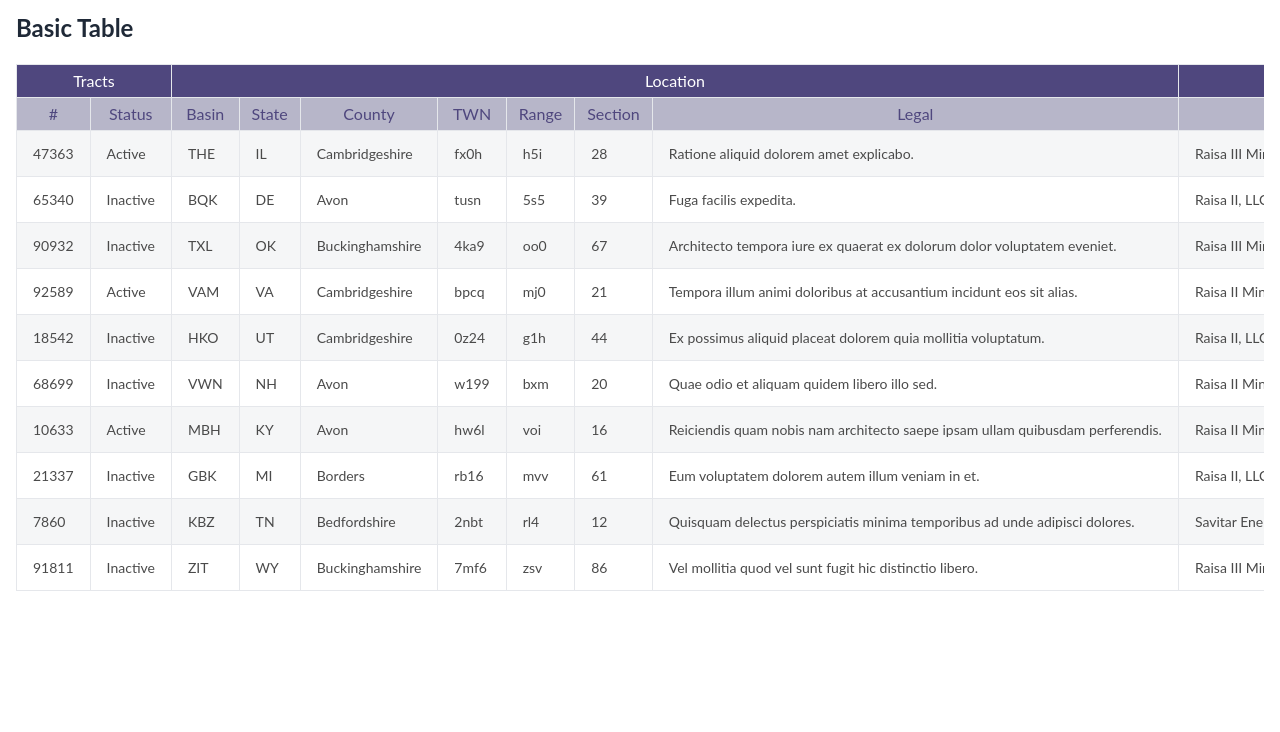
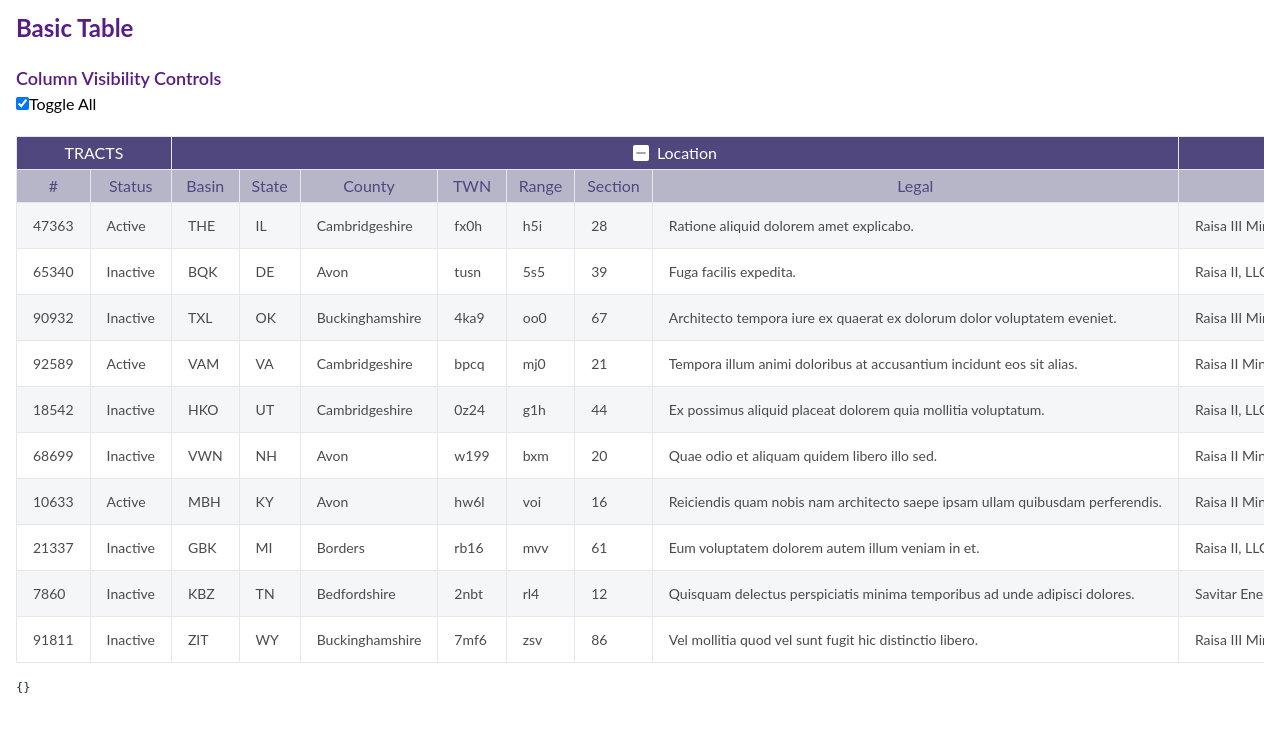
Before and after one commit to AgkTF/react-table-demo, a React (Create React App) app: page / in a window 1280 px wide. Shown: the top 732 px of the page. Built offline with nearby package versions, Linux system fonts and the light colour scheme.

Commit message:
An attempt at column visibility.

```diff
--- a/package.json
+++ b/package.json
@@ -3,6 +3,7 @@
   "version": "0.1.0",
   "private": true,
   "dependencies": {
+    "@heroicons/react": "^2.0.12",
     "@tanstack/react-table": "^8.5.15",
     "@testing-library/jest-dom": "^5.16.5",
     "@testing-library/react": "^13.4.0",
--- a/src/components/BasicTable/BasicTable.tsx
+++ b/src/components/BasicTable/BasicTable.tsx
@@ -4,8 +4,10 @@ import {
   getCoreRowModel,
   useReactTable,
 } from '@tanstack/react-table';
+import { useState } from 'react';
 import { Tract } from '../../types';
 import { createTracts } from '../../utils';
+import { CollapsibleHeader } from '../CollapsibleHeader/CollapsibleHeader';
 
 const columnHelper = createColumnHelper<Tract>();
 const columns = [
@@ -25,7 +27,16 @@ const columns = [
   }),
   columnHelper.group({
     id: 'location',
-    header: () => <span>Location</span>,
+    // header: () => <span>Location</span>,
+    header: props => {
+      console.log(props);
+      const column = props.column;
+      const clickHandler = props.column.columns
+        .find(c => c.id === 'range')
+        ?.getToggleSortingHandler();
+      // const clickHandler = props.column.toggleVisibility;
+      return <CollapsibleHeader title="Location" column={column} />;
+    },
     columns: [
       columnHelper.accessor('basinShortName', {
         header: 'Basin',
@@ -165,11 +176,22 @@ const columns = [
 const data = createTracts(10);
 
 export default function BasicTable() {
+  const [columnVisibility, setColumnVisibility] = useState({});
+
   const table = useReactTable({
     data,
     columns,
+    state: {
+      columnVisibility,
+    },
+    onColumnVisibilityChange: setColumnVisibility,
     getCoreRowModel: getCoreRowModel(),
   });
+
+  const locationColumns = table
+    .getAllLeafColumns()
+    .filter(col => col.parent?.id === 'location');
+  // console.log(locationColumns);
 
   const theadContent = (
     <thead>
@@ -187,8 +209,8 @@ export default function BasicTable() {
               <th
                 key={header.id}
                 colSpan={header.colSpan}
-                className={`py-1 whitespace-nowrap border border-gray-200 capitalize ${
-                  headerGroup.depth > 0 ? 'px-3' : 'px-2'
+                className={`py-1 whitespace-nowrap border border-gray-200 ${
+                  headerGroup.depth > 0 ? 'px-3 capitalize' : 'px-2'
                 }`}
               >
                 {header.isPlaceholder
@@ -229,7 +251,22 @@ export default function BasicTable() {
 
   return (
     <section className="py-3 px-4">
-      <h2 className="font-bold text-2xl text-gray-800">Basic Table</h2>
+      <h2 className="font-bold text-2xl text-purple-900">Basic Table</h2>
+
+      <div className="mt-5">
+        <h3 className="font-semibold text-lg text-purple-900">
+          Column Visibility Controls
+        </h3>
+
+        <label>
+          <input
+            type="checkbox"
+            checked={table.getIsAllColumnsVisible()}
+            onChange={table.getToggleAllColumnsVisibilityHandler()}
+          />
+          Toggle All
+        </label>
+      </div>
 
       <div className="w-full overflow-auto max-h-[1000px]">
         <table className="mt-5 table-fixed">
@@ -237,6 +274,10 @@ export default function BasicTable() {
           {tbodyContent}
         </table>
       </div>
+
+      <div className="mt-4 text-xs text-slate-800">
+        <pre>{JSON.stringify(table.getState().columnVisibility, null, 2)}</pre>
+      </div>
     </section>
   );
 }
--- /dev/null
+++ b/src/components/CollapsibleHeader/CollapsibleHeader.tsx
@@ -0,0 +1,36 @@
+import { MinusIcon } from '@heroicons/react/20/solid';
+import { Tract } from '../../types';
+import { Column } from '@tanstack/react-table';
+
+type Props = {
+  title: string;
+  column: Column<Tract, unknown>;
+  clickHandler?: any;
+};
+
+export function CollapsibleHeader({ title, clickHandler, column }: Props) {
+  return (
+    <button
+      type="button"
+      className="w-full flex items-center justify-center gap-2"
+      onClick={e => {
+        console.log('toggling');
+
+        clickHandler(e);
+      }}
+    >
+      <div className="bg-white rounded-sm flex items-center justify-center">
+        <MinusIcon className="h-4 w-4 text-[#4f477e]" />
+      </div>
+
+      {/* <input
+        type="checkbox"
+        checked={column.columns.find(c => c.id === 'range')?.getIsVisible()}
+        onChange={column.columns
+          .find(c => c.id === 'range')
+          ?.getToggleVisibilityHandler()}
+      /> */}
+      <span>{title}</span>
+    </button>
+  );
+}
--- a/src/components/index.ts
+++ b/src/components/index.ts
@@ -1 +1,2 @@
 export * from './BasicTable/BasicTable';
+export * from './CollapsibleHeader/CollapsibleHeader';
```
Also changed, not shown: 1 other file (tests, documents, lock files or other folders).
